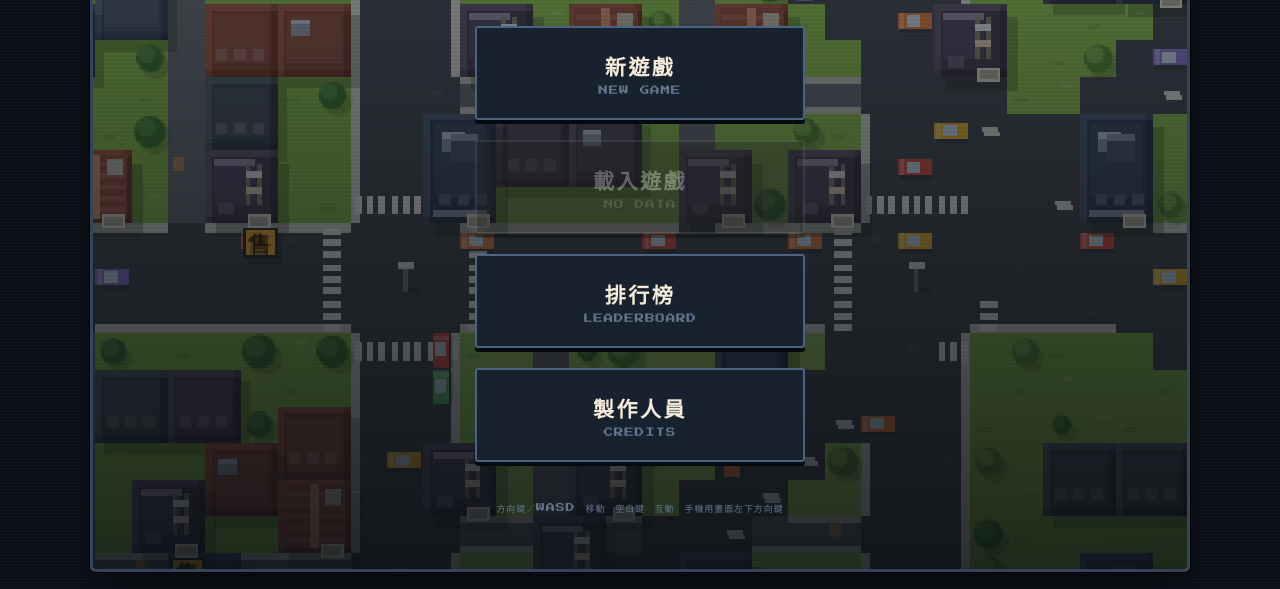
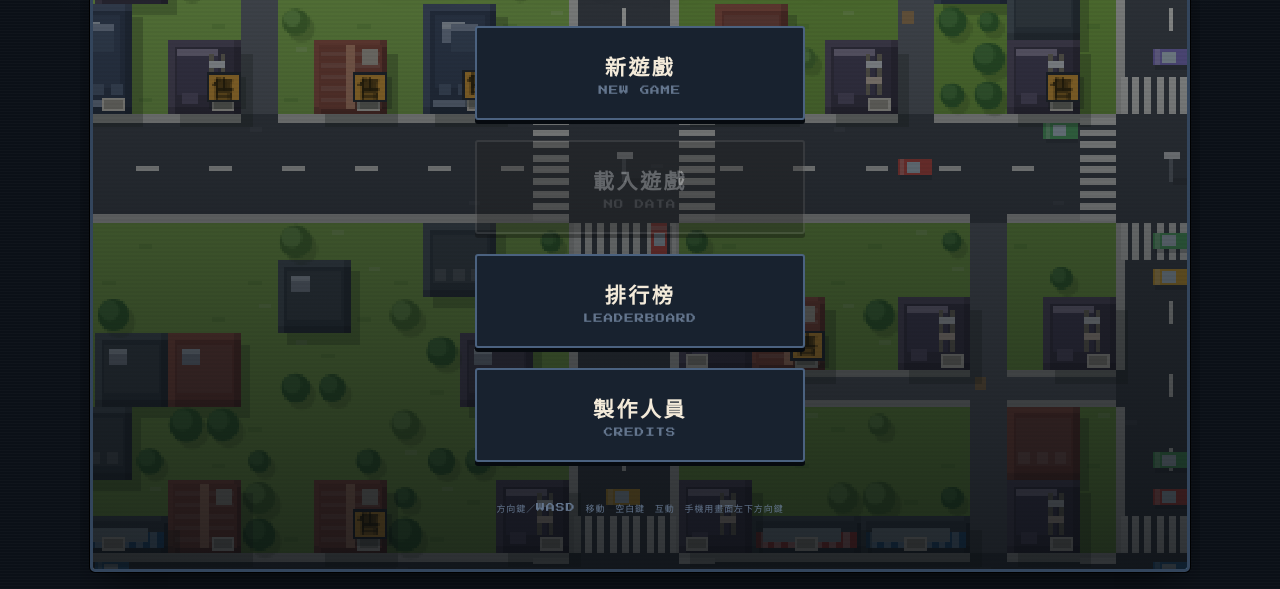
Before and after one commit to drsong0729/fangzhong-rpg, a plain HTML site: page index.html in a window 1280 px wide. Shown: the part 211-800 px from the top of the page. Drawn offline with Linux system fonts and the light colour scheme; a web font is replaced by a local one.

Commit message:
街廓改回正交但大小不一；取消斜向大道；建物一律收在街區內
- 取消兩條 45 度斜向大道，道路全部回到正交
- 街廓不再是等大的方格：直向與橫向道路各自隨機間距，
  街廓寬 6～18 格、深 5～14 格，有的方正、有的長、有的狹窄；
  最後一塊太細會自動併掉，不留畸零地
- 斑馬線改用實際道路帶判定，整條連續不再破碎；
  車道中央虛線只畫在路段中線，路口不畫
- 建物量體改成由門口往街廓內部生長，碰到馬路或別的建物就停，
  實測 0 棟壓到馬路、0 處重疊；大門與售屋牌也一起收進量體內
- 巷弄改成夠寬、夠深的街廓才開，窄街廓保持完整
- 門牌與行政區索引改用實際街廓編號

Co-Authored-By: Claude Opus 5 <noreply@anthropic.com>
Claude-Session: https://claude.ai/code/session_01F1BkXqC3Dszi9pN7f3is1Y

```diff
--- a/index.html
+++ b/index.html
@@ -1910,31 +1910,41 @@ const World={
   gen(seed){
     this.seed=seed; const r=rngFor(seed,'city');
     const t=new Uint8Array(MW*MH); this.tiles=t;
-    const isRX=x=>{const m=x%PX;return m<ROADW};
-    const isRY=y=>{const m=y%PY;return m<ROADW};
+    // 街廓大小不一：有的長、有的窄，但道路全部保持正交
+    const colStarts=[], rowStarts=[];
+    for(let x=0;x<MW-5;){ colStarts.push(x); x+=ROADW+ri(r,6,18) }
+    for(let y=0;y<MH-5;){ rowStarts.push(y); y+=ROADW+ri(r,5,14) }
+    // 最後一塊太細就併掉，不要留下畸零地
+    while(colStarts.length>1&&MW-colStarts[colStarts.length-1]-ROADW<6) colStarts.pop();
+    while(rowStarts.length>1&&MH-rowStarts[rowStarts.length-1]-ROADW<5) rowStarts.pop();
+    const colFlag=new Uint8Array(MW), rowFlag=new Uint8Array(MH);
+    const colIdx=new Int16Array(MW), rowIdx=new Int16Array(MH);
+    for(let i=0;i<colStarts.length;i++)
+      for(let k=0;k<ROADW;k++){ const x=colStarts[i]+k; if(x<MW) colFlag[x]=1 }
+    for(let i=0;i<rowStarts.length;i++)
+      for(let k=0;k<ROADW;k++){ const y=rowStarts[i]+k; if(y<MH) rowFlag[y]=1 }
+    for(let x=0,i=0;x<MW;x++){ if(colStarts[i+1]!==undefined&&x>=colStarts[i+1]) i++; colIdx[x]=i }
+    for(let y=0,i=0;y<MH;y++){ if(rowStarts[i+1]!==undefined&&y>=rowStarts[i+1]) i++; rowIdx[y]=i }
+    this.colStarts=colStarts; this.rowStarts=rowStarts;
+    this.colFlag=colFlag; this.rowFlag=rowFlag;
+    this.colIdx=colIdx; this.rowIdx=rowIdx;
+    this.NBX=colStarts.length; this.NBY=rowStarts.length;
     for(let y=0;y<MH;y++)for(let x=0;x<MW;x++){
-      t[y*MW+x]=(isRX(x)||isRY(y))?T_ROAD:T_BLD;
+      t[y*MW+x]=(colFlag[x]||rowFlag[y])?T_ROAD:T_BLD;
     }
-    // 斜向大道：讓街廓不再方方正正
-    this.diag=[];
-    const addDiag=(sign,c)=>{
-      this.diag.push({sign,c});
-      for(let y=0;y<MH;y++)for(let x=0;x<MW;x++){
-        const d=sign>0 ? (y-(x+c)) : (y-(-x+c));
-        if(Math.abs(d)<=1) t[y*MW+x]=T_ROAD;
-      }
-    };
-    addDiag( 1, ri(r,-14,4));
-    addDiag(-1, ri(r,MH-6,MH+16));
-    this.onDiag=(x,y)=>this.diag.some(D=>Math.abs(D.sign>0?(y-(x+D.c)):(y-(-x+D.c)))<=1);
-
     // 街廓內開巷弄
     this.blockTint=[];
-    for(let by=0;by<BY;by++)for(let bx=0;bx<BX;bx++){
-      const x0=bx*PX+ROADW, y0=by*PY+ROADW, bw=PX-ROADW, bh=PY-ROADW;
+    for(let by=0;by<this.NBY;by++)for(let bx=0;bx<this.NBX;bx++){
+      const x0=colStarts[bx]+ROADW, y0=rowStarts[by]+ROADW;
+      const x1=(colStarts[bx+1]!==undefined?colStarts[bx+1]:MW)-1;
+      const y1=(rowStarts[by+1]!==undefined?rowStarts[by+1]:MH)-1;
+      const bw=x1-x0+1, bh=y1-y0+1;
       this.blockTint.push(pick(r,['#8ec24f','#96c95a','#86bb48','#9ecf63','#8bc051','#93c657','#82b644']));
-      if(r()<.72){ const ax=x0+ri(r,2,bw-3); for(let y=y0-ROADW;y<y0+bh+ROADW;y++){ if(y>=0&&y<MH&&t[y*MW+ax]===T_BLD) t[y*MW+ax]=T_ALLEY } }
-      if(r()<.60){ const ay=y0+ri(r,2,bh-3); for(let x=x0-ROADW;x<x0+bw+ROADW;x++){ if(x>=0&&x<MW&&t[ay*MW+x]===T_BLD) t[ay*MW+x]=T_ALLEY } }
+      // 夠寬才開直巷，夠深才開橫巷，窄街廓保持完整
+      if(bw>=9&&r()<.66){ const ax=x0+ri(r,3,bw-4);
+        for(let y=y0;y<=y1;y++) if(t[y*MW+ax]===T_BLD) t[y*MW+ax]=T_ALLEY }
+      if(bh>=8&&r()<.55){ const ay=y0+ri(r,3,bh-4);
+        for(let x=x0;x<=x1;x++) if(t[ay*MW+x]===T_BLD) t[ay*MW+x]=T_ALLEY }
     }
     // 門面候選：建物且四鄰有可走
     const cand=[];
@@ -1969,15 +1979,34 @@ const World={
       h.floors = h.bt==='tower'?ri(hr,9,15) : h.bt==='walkup'?ri(hr,4,5)
                : h.bt==='town'?ri(hr,3,4) : ri(hr,1,2);
       h.tone = hr();
-      const F={tower:[2,3],walkup:[2,2],town:[2,2],shop:[2,1]}[h.bt];
-      h.fw=F[0]; h.fh=F[1];
-      h.fx=h.x-(h.fw-1);            // 門在量體的右下角那一格
-      h.fy=h.y-(h.fh-1);
+      h.want={tower:[2,3],walkup:[2,2],town:[2,2],shop:[3,1]}[h.bt];
     }
-    // 建物佔地，樹木不長在上面
+    // 量體由門口那一格往街廓內部長，碰到馬路或別人就停，絕不壓到路上
     const occ=new Set();
-    for(const h of houses)
-      for(let y=h.fy;y<=h.y;y++) for(let x=h.fx;x<=h.fx+h.fw-1;x++) occ.add(y*MW+x);
+    const blk=(x,y)=>x>=0&&y>=0&&x<MW&&y<MH
+      &&(t[y*MW+x]===T_BLD||t[y*MW+x]===T_DOOR||t[y*MW+x]===T_OFFICE||(x===0&&false))
+      &&!occ.has(y*MW+x);
+    for(const h of houses){
+      const W=h.want||[2,2];
+      let fx=h.x, fy=h.y, fw=1, fh=1;
+      const free=(x0,y0,w,hh)=>{
+        for(let j=0;j<hh;j++)for(let i=0;i<w;i++){
+          const x=x0+i,y=y0+j;
+          if(x===h.x&&y===h.y) continue;
+          if(!blk(x,y)) return false;
+        }
+        return true;
+      };
+      while(fh<W[1] && free(fx,fy-1,fw,1)){ fy--; fh++ }
+      while(fw<W[0]){
+        let grew=false;
+        if(free(fx-1,fy,1,fh)){ fx--; fw++; grew=true }
+        if(fw<W[0] && free(fx+fw,fy,1,fh)){ fw++; grew=true }
+        if(!grew) break;
+      }
+      h.fx=fx; h.fy=fy; h.fw=fw; h.fh=fh; h.doorOff=h.x-fx;
+      for(let j=0;j<fh;j++)for(let i=0;i<fw;i++) occ.add((fy+j)*MW+(fx+i));
+    }
     this.trees=[];
     const tr=rngFor(seed,'trees');
     for(let y=0;y<MH;y++)for(let x=0;x<MW;x++){
@@ -2029,8 +2058,8 @@ const World={
 
     // 路燈與街景雜物
     this.lampPos=[];
-    for(let by=0;by<=BY;by++)for(let bx=0;bx<=BX;bx++){
-      this.lampPos.push({x:bx*PX+1,y:by*PY+1});
+    for(const cy of this.rowStarts) for(const cxs of this.colStarts){
+      this.lampPos.push({x:cxs+1,y:cy+1});
     }
     this.props=[];
     const pr=rngFor(seed,'props');
@@ -2048,7 +2077,10 @@ const World={
   solid(x,y){ const v=this.at(x,y); return !(v===T_ROAD||v===T_ALLEY) },
   house(x,y){ return this.byTile.get(y*MW+x) },
 
-  distIdx(x,y){ const bx=Math.floor(x/PX), by=Math.floor(y/PY); return (bx<2?0:bx<4?1:2)+(by<3?0:3) },
+  distIdx(x,y){
+    const bx=x/MW, by=y/MH;
+    return (bx<0.34?0:bx<0.67?1:2)+(by<0.5?0:3);
+  },
 
   makeAddr(h,used){
     const dist=DISTRICTS[this.distIdx(h.x,h.y)];
@@ -2057,12 +2089,12 @@ const World={
     let street,num,lane=0;
     const corner=!onAlley&&(this.at(h.x-1,h.y)===T_ROAD||this.at(h.x+1,h.y)===T_ROAD);
     if(corner){ // 轉角店面掛在縱向的「路」上
-      street=RD_NAMES[Math.max(0,Math.min(RD_NAMES.length-1,Math.round(h.x/PX)))];
+      street=RD_NAMES[Math.max(0,Math.min(RD_NAMES.length-1,this.colIdx[h.x]))];
       num=(h.y+2)*2-1;
     }else{
-      street=ST_NAMES[Math.max(0,Math.min(ST_NAMES.length-1,Math.round(h.y/PY)))];
+      street=ST_NAMES[Math.max(0,Math.min(ST_NAMES.length-1,this.rowIdx[h.y]))];
       num=(h.x+2)*2-(h.dir===2?1:0);
-      if(onAlley){ lane=(h.x+2)*2-1; num=Math.max(1,(h.y%PY)*2+(h.dir===2?1:2)) }
+      if(onAlley){ lane=(h.x+2)*2-1; num=Math.max(1,(h.y-World.rowStarts[World.rowIdx[h.y]])*2+1) }
     }
     let s;
     for(let bump=0;bump<40;bump++){
@@ -2155,36 +2187,33 @@ function drawCity(t){
         if((hsh&15)===0) rect(sx+4,sy+6,5,2,'#565b63');
         const up=open(World.at(tx,ty-1)), dn=open(World.at(tx,ty+1)),
               lf=open(World.at(tx-1,ty)), rt=open(World.at(tx+1,ty));
-        const dg=World.onDiag?World.onDiag(tx,ty):false;
-        // 人行道（路與街廓的交界）；斜向大道不畫，免得變成鋸齒
-        if(!dg){
-          if(!up) rect(sx,sy,TS,4,'#dcdcd6');
-          if(!dn) rect(sx,sy+TS-4,TS,4,'#dcdcd6');
-          if(!lf) rect(sx,sy,4,TS,'#dcdcd6');
-          if(!rt) rect(sx+TS-4,sy,4,TS,'#dcdcd6');
+        // 人行道（路與街廓的交界）
+        if(!up) rect(sx,sy,TS,4,'#dcdcd6');
+        if(!dn) rect(sx,sy+TS-4,TS,4,'#dcdcd6');
+        if(!lf) rect(sx,sy,4,TS,'#dcdcd6');
+        if(!rt) rect(sx+TS-4,sy,4,TS,'#dcdcd6');
+        const cf=World.colFlag, rf=World.rowFlag;
+        const inV=(tx>=0&&tx<MW)&&!!cf[tx], inH=(ty>=0&&ty<MH)&&!!rf[ty];
+        // 中央虛線：橫向道路走中線，直向道路走中線，路口不畫
+        const cross=inV&&inH;
+        const midV = inV && (World.colStarts[World.colIdx[tx]]+1===tx);
+        const midH = inH && (World.rowStarts[World.rowIdx[ty]]+1===ty);
+        if(!cross){
+          if(midH&&(tx&1)===0) rect(sx+2,sy+7,10,2,'#f2f2ec');
+          if(midV&&(ty&1)===0) rect(sx+7,sy+2,2,10,'#f2f2ec');
         }
-        // 中央虛線
-        const hor=lf&&rt&&!up&&!dn, ver=up&&dn&&!lf&&!rt;
-        if(hor&&(tx&1)===0) rect(sx+2,sy+7,10,2,'#f2f2ec');
-        if(ver&&(ty&1)===0) rect(sx+7,sy+2,2,10,'#f2f2ec');
-        // 斑馬線：只畫在路口的四個出入口
-        if(!dg){
-          const inx=(tx%PX)<ROADW, iny=(ty%PY)<ROADW;
-          if(inx&&!iny&&(ty%PY===ROADW||ty%PY===PY-1))
-            for(let i=0;i<3;i++) rect(sx+2+i*5,sy+4,3,TS-8,'#f2f2ec');
-          if(iny&&!inx&&(tx%PX===ROADW||tx%PX===PX-1))
-            for(let i=0;i<3;i++) rect(sx+4,sy+2+i*5,TS-8,3,'#f2f2ec');
-        }
-        // 斜向大道的中央虛線（只畫在切過街廓的路段）
-        const grid=(tx%PX)<ROADW||(ty%PY)<ROADW;
-        if(dg&&!grid&&((tx+ty)&3)===0){ rect(sx+5,sy+6,7,2,'#e8e8e2'); rect(sx+6,sy+8,7,2,'#e8e8e2') }
+        // 斑馬線：路口四個出入口，整條連續不破碎
+        if(inV&&!inH&&(rf[ty-1]||rf[ty+1]))
+          for(let i=0;i<3;i++) rect(sx+2+i*5,sy,3,TS,'#f2f2ec');
+        if(inH&&!inV&&(cf[tx-1]||cf[tx+1]))
+          for(let i=0;i<3;i++) rect(sx,sy+2+i*5,TS,3,'#f2f2ec');
       }else if(v===T_ALLEY){
         rect(sx,sy,TS,TS,'#6d727a');
         if(!open(World.at(tx,ty-1))) rect(sx,sy,TS,3,'#c8c8c2');
         if(!open(World.at(tx,ty+1))) rect(sx,sy+TS-3,TS,3,'#c8c8c2');
         if((hsh&7)===3) rect(sx+2,sy+3,5,6,'#b08d5e');
       }else{
-        const bi=(Math.floor(ty/PY)*BX+Math.floor(tx/PX))%World.blockTint.length;
+        const bi=(World.rowIdx[Math.max(0,Math.min(MH-1,ty))]*World.NBX+World.colIdx[Math.max(0,Math.min(MW-1,tx))])%World.blockTint.length;
         rect(sx,sy,TS,TS,World.blockTint[(bi+World.blockTint.length)%World.blockTint.length]||'#8ec24f');
         if((hsh&3)===0) rect(sx+3,sy+9,6,2,'rgba(60,120,40,.18)');
         if((hsh&7)===5) rect(sx+8,sy+3,5,2,'rgba(255,255,255,.14)');
@@ -2300,21 +2329,21 @@ function drawFacade(h,sx,sy,t){
     rect(sx+5,sy+5,W-14,6,P.det);
   }
 
-  // 大門（一定在南面正下方那一格）
-  const gx=sx+W-TS;
-  rect(gx+3,sy+H-4,10,6, isOffice?'#f6b23c':'#e8e3d6');
-  rect(gx+4,sy+H-3,8,4, isOffice?'#c4831f':'#b7b2a4');
+  // 大門：畫在量體內，不會壓到馬路
+  const gx=sx+(h.doorOff||0)*TS;
+  rect(gx+3,sy+H-7,10,6, isOffice?'#f6b23c':'#e8e3d6');
+  rect(gx+4,sy+H-6,8,4, isOffice?'#c4831f':'#b7b2a4');
   if(isOffice){
-    rect(sx+2,sy+H-13,W-4,8,'#f6b23c');
+    rect(sx+2,sy+H-16,W-4,8,'#f6b23c');
     cx.fillStyle='#22190a'; cx.font='900 8px "Noto Sans TC",sans-serif';
     cx.textAlign='center'; cx.textBaseline='middle';
-    cx.fillText('日勝',sx+W/2,sy+H-9);
+    cx.fillText('日勝',sx+W/2,sy+H-12);
     cx.textAlign='left'; cx.textBaseline='alphabetic';
   }
   if(h.sale){
     const st=Game.hs(h.id);
     const bob=Math.sin(t/420+h.id)*1.4;
-    const py0=sy+H+3+bob, cxp=gx+8;
+    const py0=sy+H-18+bob, cxp=gx+8;
     const done=st.signed, no=st.refused;
     cx.fillStyle='rgba(28,38,26,.28)'; cx.fillRect(px(cxp-6),px(py0+2),16,14);
     rect(cxp-7,py0,15,13,'#2f343a');
```
